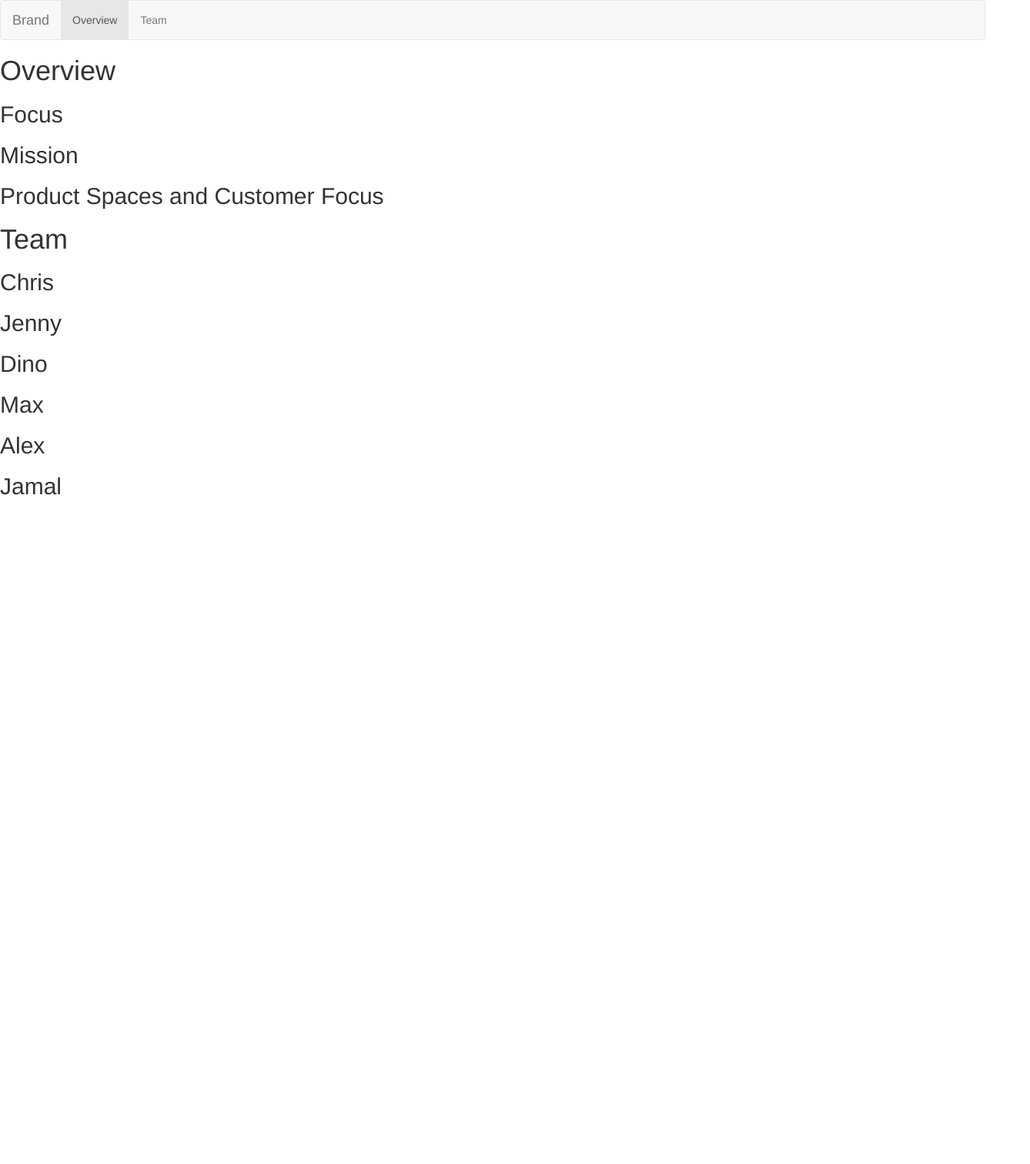
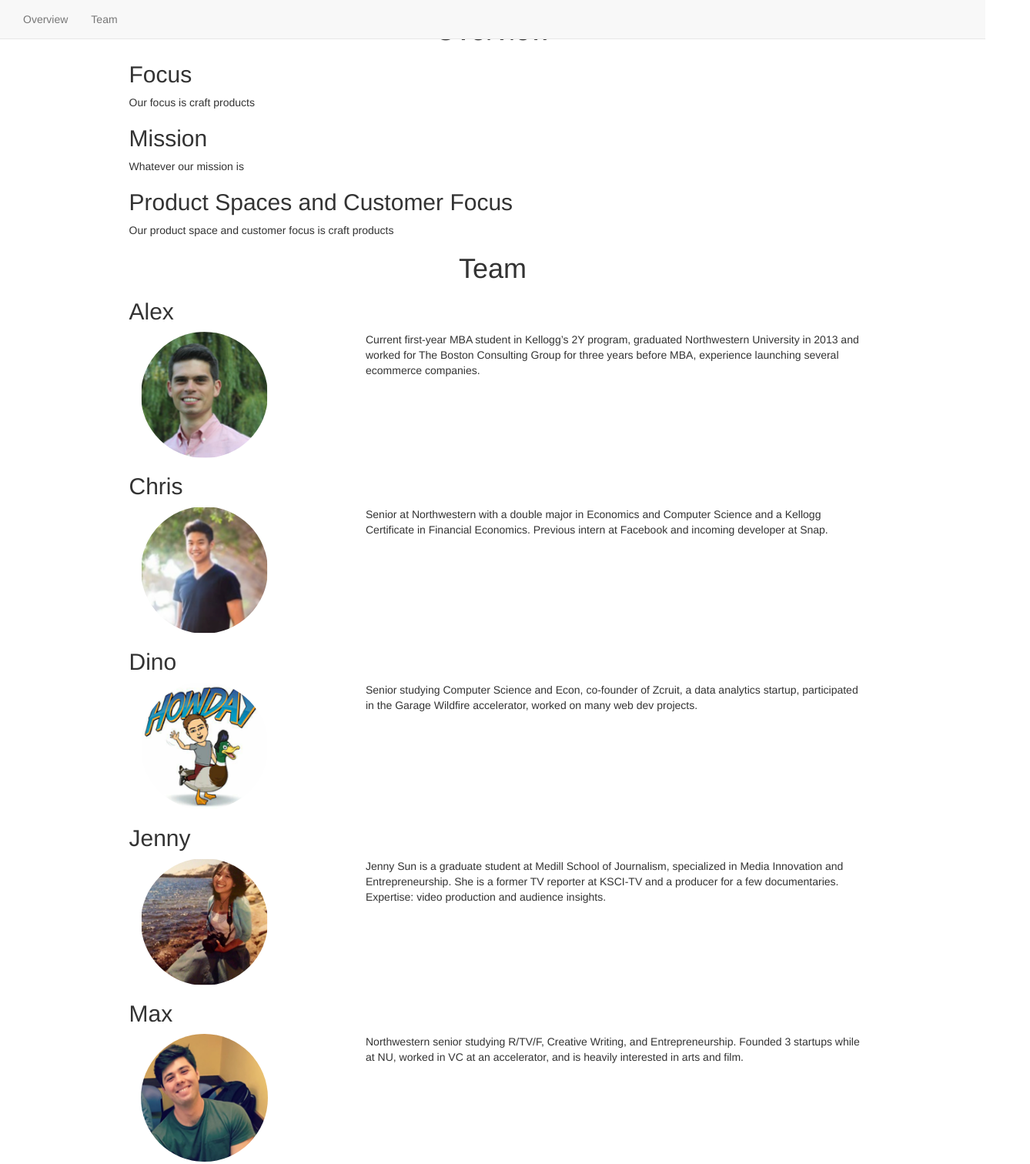
Before and after one commit to NUvention-teamB/NUvention-teamB.github.io, a plain HTML site: page index.html in a window 1280 px wide. Shown: the top 1512 px of the page at 77% size, 1338 px wide, since content can reach past the window. Before the commit the page ends 800 px from the top, so only its background shows below. Drawn offline with nearby package versions, Linux system fonts and the light colour scheme.

Commit message:
adding descriptions profile pictures and overview

```diff
--- a/index.html
+++ b/index.html
@@ -3,9 +3,10 @@
 <head>
 	<title>NUVention Team B WOOO</title>
 	<link rel="stylesheet" type="text/css" href="https://bootswatch.com/flatly/bootstrap.min.css">
+	<link rel="stylesheet" type="text/css" href="style.css">
 </head>
 <body>
-	<nav class="navbar navbar-default">
+	<nav class="navbar navbar-default navbar-fixed-top">
 		<div class="container-fluid">
 			<div class="navbar-header">
 				<button type="button" class="navbar-toggle collapsed" data-toggle="collapse" data-target="#bs-example-navbar-collapse-1">
@@ -14,28 +15,87 @@
 					<span class="icon-bar"></span>
 					<span class="icon-bar"></span>
 				</button>
-				<a class="navbar-brand" href="#">Brand</a>
 			</div>
 
 			<div class="collapse navbar-collapse" id="bs-example-navbar-collapse-1">
 				<ul class="nav navbar-nav">
-					<li class="active"><a href="#overview">Overview<span class="sr-only">(current)</span></a></li>
+					<li><a href="#overview">Overview<span class="sr-only">(current)</span></a></li>
 					<li><a href="#team">Team</a></li>
 				</ul>
 			</div>
 		</div>
 	</nav>
+	<div class="container">
+		<div class="row">
+			<div class="col-sm-10 col-sm-offset-1">
 				<h1 id="overview">Overview</h1>
 				<h2>Focus</h2>
+				<p>Our focus is craft products</p>
+
 				<h2>Mission</h2>
+				<p>Whatever our mission is</p>
+
 				<h2>Product Spaces and Customer Focus</h2>
+				<p>Our product space and customer focus is craft products</p>
+
 				<h1 id="team">Team</h1>
+				<h2>Alex</h2>
+					<div class="container">
+						<div class="row">
+							<img src="assets/alex.png" class="col-sm-2 circular">
+							<div class="col-sm-offset-1 col-sm-7">
+								<p>Current first-year MBA student in Kellogg’s 2Y program, graduated Northwestern University in 2013 and worked for The Boston Consulting Group for three years before MBA, experience launching several ecommerce companies.</p>
+							</div>
+						</div>
+					</div>
 				<h2>Chris</h2>
+					<div class="container">
+						<div class="row">
+							<img src="assets/chris.png" class="col-sm-2 circular">
+							<div class="col-sm-offset-1 col-sm-7">
+								<p>Senior at Northwestern with a double major in Economics and Computer Science and a Kellogg Certificate in Financial Economics. Previous intern at Facebook and incoming developer at Snap.</p>
+							</div>
+						</div>
+					</div>
+				<h2>Dino</h2>
+					<div class="container">
+						<div class="row">
+							<img src="assets/dino.png" class="col-sm-2 circular">
+							<div class="col-sm-offset-1 col-sm-7">
+								<p>Senior studying Computer Science and Econ, co-founder of Zcruit, a data analytics startup, participated in the Garage Wildfire accelerator, worked on many web dev projects.</p>
+							</div>
+						</div>
+					</div>
 				<h2>Jenny</h2>
-	<h2>Dino</h2>
+					<div class="container">
+						<div class="row">
+							<img src="assets/jenny.png" class="col-sm-2 circular">
+							<div class="col-sm-offset-1 col-sm-7">
+								<p>Jenny Sun is a graduate student at Medill School of Journalism, specialized in Media Innovation and Entrepreneurship. She is a former TV reporter at KSCI-TV and a producer for a few documentaries. Expertise: video production and audience insights.</p>
+							</div>
+						</div>
+					</div>
 				<h2>Max</h2>
-	<h2>Alex</h2>
+					<div class="container">
+						<div class="row">
+							<img src="assets/max.png" class="col-sm-2 circular">
+							<div class="col-sm-offset-1 col-sm-7">
+								<p>Northwestern senior studying R/TV/F, Creative Writing, and Entrepreneurship. Founded 3 startups while at NU, worked in VC at an accelerator, and is heavily interested in arts and film.</p>
+							</div>
+						</div>
+					</div>
 				<h2>Jamal</h2>
+					<div class="container">
+						<div class="row">
+							<img src="assets/jamal.png" class="col-sm-2 circular">
+							<div class="col-sm-offset-1 col-sm-7">
+								<p>Northwestern Graduate Student in the Engineering Design and Innovation program. Prior to attending Northwestern I was a technical consultant/ Innovator at IBM focusing on the Internet of Things space and other emerging technology, consulted through Morehouse College, and freelanced as a UX/UI designer, at startups in NYC.</p>
+							</div>
+						</div>
+					</div>
+			</div>
+		</div>
+	</div>
 	<script src="https://code.jquery.com/jquery-3.1.1.min.js"></script>
     <script src="//ajax.googleapis.com/ajax/libs/jqueryui/1.8.2/jquery-ui.min.js"></script>
     <script src="//ajax.googleapis.com/ajax/libs/webfont/1/webfont.js"></script>
--- /dev/null
+++ b/style.css
@@ -0,0 +1,11 @@
+* {
+	position: relative;
+}
+
+h1 {
+	text-align: center;
+}
+
+.circular {
+	border-radius: 50%;
+}
```
Also changed, not shown: assets/alex.png (added), assets/chris.png (added), assets/dino.png (added), assets/jamal.png (added), assets/jenny.png (added), assets/max.png (added), 1 other file. Lines whose indentation alone changed are shown as unchanged.
